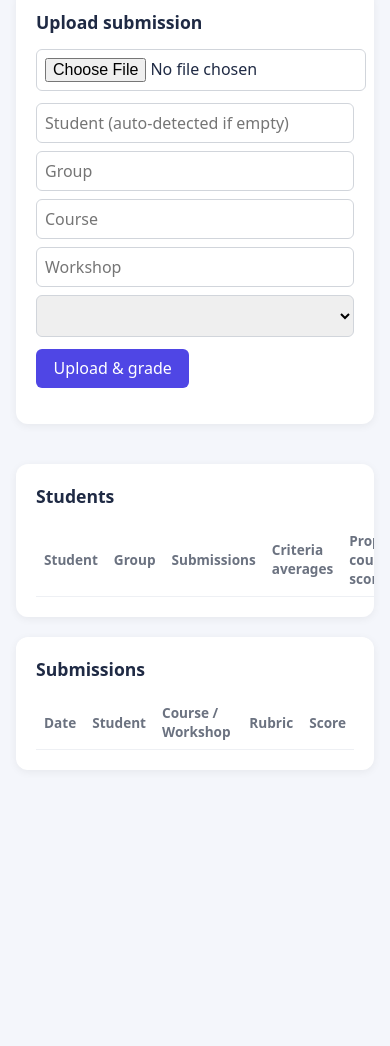
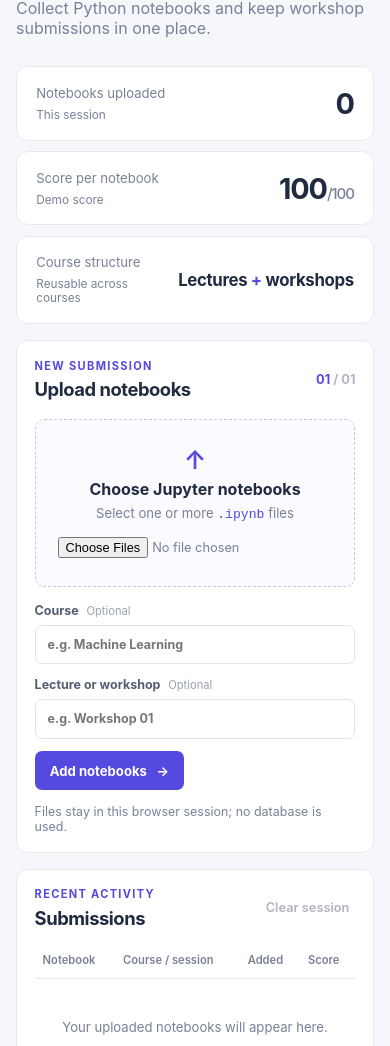
Before and after one commit to JABE22/GradeAgent, a plain HTML site: page frontend/index.html in a window 390 px wide. Shown: the part 173-1219 px from the top of the page. Before the commit the page ends 967 px from the top, so only its background shows below. Drawn offline with Linux system fonts and the light colour scheme; no server answers.

Commit message:
Add local notebook upload draft
Co-authored-by: JABE22 <37688643+JABE22@users.noreply.github.com>

```diff
--- a/frontend/app.js
+++ b/frontend/app.js
@@ -1,30 +1,60 @@
-const $ = (s) => document.querySelector(s);
-const esc = (v) => String(v ?? "").replace(/[&<>"']/g, (c) => ({ "&": "&amp;", "<": "&lt;", ">": "&gt;", '"': "&quot;", "'": "&#39;" }[c]));
-const bar = (p) => `<span class="bar"><i style="width:${Math.max(0, Math.min(100, p))}%"></i></span> ${p ?? "–"}`;
+const form = document.querySelector("#upload-form");
+const fileInput = document.querySelector("#notebooks");
+const message = document.querySelector("#upload-message");
+const list = document.querySelector("#submission-list");
+const emptyState = document.querySelector("#empty-state");
+const count = document.querySelector("#submission-count");
+const clearButton = document.querySelector("#clear-submissions");
+const submissions = [];
 
-async function load() {
-  const [ov, subs, rub] = await Promise.all(["/api/students", "/api/submissions", "/api/rubric"].map((u) => fetch(u).then((r) => r.json())));
-  $("#engine").innerHTML = rub.engines.map((e) => `<option>${esc(e)}</option>`).join("");
-  const t = ov.totals;
-  $("#totals").innerHTML = [["Students", t.students], ["Submissions", t.submissions], ["Mean score", t.mean_score ?? "–"], ["Best", t.max_score ?? "–"], ["Lowest", t.min_score ?? "–"]]
-    .map(([k, v]) => `<div class="stat"><b>${esc(v)}</b><span>${k}</span></div>`).join("");
-  $("#students tbody").innerHTML = ov.students.map((s) => `<tr><td>${esc(s.name)}</td><td>${esc(s.group)}</td><td>${s.submissions}</td>
-    <td>${Object.entries(s.criteria_avg).map(([k, v]) => `<span class="chip">${esc(k)} ${v}%</span>`).join("")}</td>
-    <td>${bar(s.proposed_score)}%</td></tr>`).join("");
-  $("#subs tbody").innerHTML = subs.map((s) => `<tr><td>${esc(new Date(s.created_at).toLocaleString())}</td><td>${esc(s.student)}</td>
-    <td>${esc(s.course)} / ${esc(s.workshop)}</td>
-    <td>${s.criteria.map((c) => `<span class="chip" title="${esc(c.feedback)}">${esc(c.name)} ${c.score}/${c.max_score}</span>`).join("")}</td>
-    <td>${s.score}/${s.max_score}</td></tr>`).join("");
+function addCell(row, value, className = "") {
+  const cell = document.createElement("td");
+  cell.textContent = value;
+  if (className) cell.className = className;
+  row.append(cell);
 }
 
-$("#upload").addEventListener("submit", async (e) => {
-  e.preventDefault();
-  const msg = $("#msg");
-  msg.className = ""; msg.textContent = "Grading…";
-  const r = await fetch("/api/submissions", { method: "POST", body: new FormData(e.target) });
-  const body = await r.json();
-  if (r.ok) { msg.className = "ok"; msg.textContent = `Graded ${body.student}: ${body.score}/${body.max_score}`; e.target.reset(); load(); }
-  else { msg.className = "err"; msg.textContent = body.detail; }
+function render() {
+  list.replaceChildren();
+  submissions.forEach((submission) => {
+    const row = document.createElement("tr");
+    addCell(row, submission.filename, "filename");
+    addCell(row, [submission.course, submission.workshop].filter(Boolean).join(" / ") || "—");
+    addCell(row, submission.added);
+    addCell(row, "100 / 100", "score");
+    list.append(row);
+  });
+  count.textContent = String(submissions.length);
+  emptyState.hidden = submissions.length > 0;
+  clearButton.disabled = submissions.length === 0;
+}
+
+form.addEventListener("submit", (event) => {
+  event.preventDefault();
+  const selected = Array.from(fileInput.files || []);
+  const notebooks = selected.filter((file) => file.name.toLowerCase().endsWith(".ipynb"));
+  const skipped = selected.length - notebooks.length;
+
+  if (notebooks.length === 0) {
+    message.textContent = "Choose at least one .ipynb notebook to continue.";
+    fileInput.value = "";
+    return;
+  }
+
+  const added = new Date().toLocaleString();
+  notebooks.forEach((file) => submissions.unshift({
+    filename: file.name,
+    course: form.elements.course.value.trim(),
+    workshop: form.elements.workshop.value.trim(),
+    added,
+  }));
+  render();
+  message.textContent = `${notebooks.length} notebook${notebooks.length === 1 ? "" : "s"} added with a demo score of 100${skipped ? `; ${skipped} non-notebook file${skipped === 1 ? " was" : "s were"} skipped` : ""}.`;
+  form.reset();
 });
 
-load();
+clearButton.addEventListener("click", () => {
+  submissions.length = 0;
+  render();
+  message.textContent = "Session cleared. Files were not stored.";
+});
--- a/frontend/index.html
+++ b/frontend/index.html
@@ -3,36 +3,89 @@
 <head>
   <meta charset="utf-8">
   <meta name="viewport" content="width=device-width, initial-scale=1">
-  <title>GradeAgent</title>
+  <meta name="theme-color" content="#f6f7fb">
+  <title>GradeAgent — Notebook review</title>
   <link rel="stylesheet" href="style.css">
 </head>
 <body>
-  <header><h1>Grade<span>Agent</span></h1><p>Automated grading of Python &amp; Jupyter submissions</p></header>
+  <header class="topbar">
+    <a class="brand" href="#" aria-label="GradeAgent home">Grade<span>Agent</span></a>
+    <span class="local-badge"><i></i> Local preview</span>
+  </header>
   <main>
-    <section class="card">
-      <h2>Upload submission</h2>
-      <form id="upload">
-        <input type="file" name="file" accept=".ipynb,.py" required>
-        <div class="grid">
-          <input name="student" placeholder="Student (auto-detected if empty)">
-          <input name="group" placeholder="Group">
-          <input name="course" placeholder="Course">
-          <input name="workshop" placeholder="Workshop">
-          <select name="engine" id="engine"></select>
+    <section class="intro">
+      <p class="eyebrow">COURSE WORKSPACE / OVERVIEW</p>
+      <h1>Notebook review</h1>
+      <p>Collect Python notebooks and keep workshop submissions in one place.</p>
+    </section>
+
+    <section class="stats" aria-label="Submission summary">
+      <article class="stat-card">
+        <span class="stat-label">Notebooks uploaded</span>
+        <strong id="submission-count" aria-live="polite">0</strong>
+        <span class="stat-note">This session</span>
+      </article>
+      <article class="stat-card">
+        <span class="stat-label">Score per notebook</span>
+        <strong>100<span class="points">/100</span></strong>
+        <span class="stat-note">Demo score</span>
+      </article>
+      <article class="stat-card">
+        <span class="stat-label">Course structure</span>
+        <strong class="structure">Lectures <span>+</span> workshops</strong>
+        <span class="stat-note">Reusable across courses</span>
+      </article>
+    </section>
+
+    <section class="panel upload-panel">
+      <div class="panel-heading">
+        <div>
+          <p class="eyebrow">NEW SUBMISSION</p>
+          <h2>Upload notebooks</h2>
         </div>
-        <button>Upload &amp; grade</button>
-        <p id="msg"></p>
+        <span class="step">01 <span>/ 01</span></span>
+      </div>
+      <form id="upload-form">
+        <label class="file-picker" for="notebooks">
+          <span class="upload-icon" aria-hidden="true">↑</span>
+          <span class="picker-title">Choose Jupyter notebooks</span>
+          <span class="picker-hint">Select one or more <code>.ipynb</code> files</span>
+          <input id="notebooks" name="notebooks" type="file" accept=".ipynb,application/x-ipynb+json" multiple required>
+        </label>
+        <div class="form-row">
+          <label>
+            <span>Course <span class="optional">Optional</span></span>
+            <input id="course" name="course" placeholder="e.g. Machine Learning">
+          </label>
+          <label>
+            <span>Lecture or workshop <span class="optional">Optional</span></span>
+            <input id="workshop" name="workshop" placeholder="e.g. Workshop 01">
+          </label>
+          <button type="submit">Add notebooks <span aria-hidden="true">→</span></button>
+        </div>
+        <p id="upload-message" class="message" role="status">Files stay in this browser session; no database is used.</p>
       </form>
     </section>
-    <section class="stats" id="totals"></section>
-    <section class="card">
-      <h2>Students</h2>
-      <table id="students"><thead><tr><th>Student</th><th>Group</th><th>Submissions</th><th>Criteria averages</th><th>Proposed course score</th></tr></thead><tbody></tbody></table>
+
+    <section class="panel submissions-panel">
+      <div class="panel-heading list-heading">
+        <div>
+          <p class="eyebrow">RECENT ACTIVITY</p>
+          <h2>Submissions</h2>
+        </div>
+        <button id="clear-submissions" class="text-button" type="button" disabled>Clear session</button>
+      </div>
+      <div class="table-wrap">
+        <table>
+          <thead>
+            <tr><th scope="col">Notebook</th><th scope="col">Course / session</th><th scope="col">Added</th><th scope="col">Score</th></tr>
+          </thead>
+          <tbody id="submission-list"></tbody>
+        </table>
+        <p id="empty-state" class="empty-state">Your uploaded notebooks will appear here.</p>
+      </div>
     </section>
-    <section class="card">
-      <h2>Submissions</h2>
-      <table id="subs"><thead><tr><th>Date</th><th>Student</th><th>Course / Workshop</th><th>Rubric</th><th>Score</th></tr></thead><tbody></tbody></table>
-    </section>
+    <p class="prototype-note">Prototype only: scores are placeholders, and the list clears when this page is refreshed.</p>
   </main>
   <script src="app.js"></script>
 </body>
--- a/frontend/style.css
+++ b/frontend/style.css
@@ -1,21 +1,216 @@
-:root { --bg:#f4f6fb; --ink:#1f2a44; --accent:#4f46e5; --muted:#6b7280; }
+:root {
+  color-scheme: light;
+  --page: #f6f7fb;
+  --surface: #fff;
+  --ink: #202b42;
+  --muted: #788196;
+  --line: #e8eaf0;
+  --accent: #5549df;
+  --accent-soft: #f0efff;
+  --green: #237b60;
+}
+
 * { box-sizing: border-box; }
-body { margin:0; font-family: system-ui, sans-serif; background:var(--bg); color:var(--ink); }
-header { background:linear-gradient(135deg,#1f2a44,var(--accent)); color:#fff; padding:1.5rem 2rem; }
-header h1 { margin:0; } header h1 span { color:#a5b4fc; } header p { margin:.25rem 0 0; opacity:.8; }
-main { max-width:1100px; margin:1.5rem auto; padding:0 1rem; display:grid; gap:1.25rem; }
-.card { background:#fff; border-radius:12px; padding:1.25rem; box-shadow:0 2px 8px rgba(0,0,0,.06); overflow-x:auto; }
-.card h2 { margin-top:0; font-size:1.1rem; }
-.grid { display:grid; grid-template-columns:repeat(auto-fit,minmax(180px,1fr)); gap:.5rem; margin:.75rem 0; }
-input, select { padding:.5rem; border:1px solid #d1d5db; border-radius:6px; font:inherit; }
-button { background:var(--accent); color:#fff; border:0; border-radius:6px; padding:.55rem 1.1rem; cursor:pointer; font:inherit; }
-table { width:100%; border-collapse:collapse; }
-th, td { text-align:left; padding:.5rem; border-bottom:1px solid #eef0f4; vertical-align:middle; }
-th { color:var(--muted); font-weight:600; font-size:.85rem; }
-.stats { display:grid; grid-template-columns:repeat(auto-fit,minmax(150px,1fr)); gap:1rem; }
-.stat { background:#fff; border-radius:12px; padding:1rem; text-align:center; box-shadow:0 2px 8px rgba(0,0,0,.06); }
-.stat b { display:block; font-size:1.6rem; color:var(--accent); } .stat span { color:var(--muted); font-size:.85rem; }
-.bar { background:#e5e7eb; border-radius:4px; height:8px; width:120px; display:inline-block; vertical-align:middle; }
-.bar i { display:block; height:100%; background:var(--accent); border-radius:4px; }
-.chip { display:inline-block; font-size:.75rem; background:#eef2ff; color:var(--accent); border-radius:10px; padding:.1rem .5rem; margin:.1rem; }
-.err { color:#b91c1c; } .ok { color:#047857; }
+
+body {
+  margin: 0;
+  background: var(--page);
+  color: var(--ink);
+  font-family: Inter, ui-sans-serif, system-ui, -apple-system, BlinkMacSystemFont, "Segoe UI", sans-serif;
+}
+
+button, input { font: inherit; }
+
+.topbar {
+  min-height: 70px;
+  display: flex;
+  align-items: center;
+  justify-content: space-between;
+  padding: 0 max(1.5rem, calc((100% - 1120px) / 2));
+  background: var(--surface);
+  border-bottom: 1px solid var(--line);
+}
+
+.brand {
+  color: var(--ink);
+  font-size: 1.2rem;
+  font-weight: 750;
+  letter-spacing: -.04em;
+  text-decoration: none;
+}
+
+.brand span { color: var(--accent); }
+
+.local-badge {
+  display: inline-flex;
+  align-items: center;
+  gap: .45rem;
+  border: 1px solid var(--line);
+  border-radius: 999px;
+  padding: .4rem .7rem;
+  color: var(--muted);
+  font-size: .78rem;
+}
+
+.local-badge i {
+  width: 7px;
+  height: 7px;
+  border-radius: 50%;
+  background: #45a17d;
+}
+
+main {
+  width: min(100% - 2rem, 960px);
+  margin: 3rem auto 2rem;
+}
+
+.intro { margin-bottom: 1.75rem; }
+
+.eyebrow {
+  margin: 0 0 .55rem;
+  color: var(--accent);
+  font-size: .69rem;
+  font-weight: 750;
+  letter-spacing: .12em;
+}
+
+h1 {
+  margin: 0;
+  font-size: clamp(2rem, 5vw, 2.7rem);
+  letter-spacing: -.055em;
+  line-height: 1.1;
+}
+
+.intro > p:last-child {
+  margin: .7rem 0 0;
+  color: var(--muted);
+}
+
+.stats {
+  display: grid;
+  grid-template-columns: repeat(3, minmax(0, 1fr));
+  gap: 1rem;
+  margin-bottom: 1rem;
+}
+
+.stat-card, .panel {
+  background: var(--surface);
+  border: 1px solid var(--line);
+  border-radius: 12px;
+}
+
+.stat-card {
+  display: grid;
+  gap: .45rem;
+  min-height: 132px;
+  padding: 1.1rem 1.2rem;
+}
+
+.stat-label, .stat-note { color: var(--muted); font-size: .82rem; }
+.stat-card strong { font-size: 1.8rem; letter-spacing: -.04em; }
+.stat-card .points { color: var(--muted); font-size: .95rem; font-weight: 500; }
+.stat-card .structure { font-size: 1.05rem; letter-spacing: -.02em; }
+.structure span { color: var(--accent); }
+.stat-note { font-size: .74rem; }
+
+.panel { padding: 1.5rem; margin-top: 1rem; }
+
+.panel-heading {
+  display: flex;
+  justify-content: space-between;
+  align-items: center;
+  margin-bottom: 1.15rem;
+}
+
+.panel-heading .eyebrow { margin-bottom: .35rem; }
+h2 { margin: 0; font-size: 1.15rem; letter-spacing: -.025em; }
+.step { color: var(--accent); font-size: .8rem; font-weight: 700; }
+.step span { color: #b2b6c4; }
+
+.file-picker {
+  display: grid;
+  justify-items: center;
+  gap: .4rem;
+  padding: 1.7rem 1rem;
+  border: 1px dashed #c9c7e9;
+  border-radius: 9px;
+  background: #fbfaff;
+  text-align: center;
+  cursor: pointer;
+}
+
+.file-picker:focus-within { outline: 3px solid #dcd9ff; outline-offset: 2px; }
+.file-picker input { max-width: 100%; margin-top: .55rem; color: var(--muted); font-size: .8rem; }
+.upload-icon { color: var(--accent); font-size: 1.6rem; font-weight: 600; line-height: 1; }
+.picker-title { font-weight: 700; }
+.picker-hint { color: var(--muted); font-size: .82rem; }
+code { color: var(--accent); }
+
+.form-row {
+  display: grid;
+  grid-template-columns: 1fr 1fr auto;
+  align-items: end;
+  gap: .8rem;
+  margin-top: 1rem;
+}
+
+.form-row label { display: grid; gap: .45rem; color: #535d72; font-size: .78rem; font-weight: 650; }
+.optional { margin-left: .3rem; color: #9aa1af; font-size: .7rem; font-weight: 400; }
+.form-row input {
+  width: 100%;
+  min-width: 0;
+  border: 1px solid #dfe2e9;
+  border-radius: 7px;
+  padding: .7rem .75rem;
+  color: var(--ink);
+  outline: none;
+}
+
+.form-row input:focus { border-color: var(--accent); box-shadow: 0 0 0 3px #eeedff; }
+button { cursor: pointer; }
+.form-row button {
+  border: 0;
+  border-radius: 7px;
+  padding: .72rem .95rem;
+  background: var(--accent);
+  color: #fff;
+  font-size: .82rem;
+  font-weight: 650;
+  white-space: nowrap;
+}
+
+.form-row button:hover { background: #4539cb; }
+.form-row button span { margin-left: .4rem; }
+.message { margin: .85rem 0 0; color: var(--muted); font-size: .78rem; }
+
+.list-heading { margin-bottom: .8rem; }
+.text-button {
+  border: 0;
+  background: transparent;
+  color: var(--accent);
+  font-size: .8rem;
+  font-weight: 600;
+}
+
+.text-button:disabled { color: #b0b4c0; cursor: default; }
+.table-wrap { overflow-x: auto; }
+table { width: 100%; border-collapse: collapse; text-align: left; }
+th, td { padding: .8rem .65rem; border-bottom: 1px solid var(--line); font-size: .8rem; }
+th { color: var(--muted); font-size: .7rem; font-weight: 600; }
+td { color: #505b71; }
+td.filename { color: var(--ink); font-weight: 600; }
+td.score { color: var(--green); font-weight: 700; white-space: nowrap; }
+.empty-state { padding: 1.7rem 0 .9rem; color: var(--muted); font-size: .82rem; text-align: center; }
+.prototype-note { margin: 1rem 0; color: #8b92a2; font-size: .75rem; text-align: center; }
+
+@media (max-width: 680px) {
+  main { margin-top: 2rem; }
+  .stats { grid-template-columns: 1fr; gap: .65rem; }
+  .stat-card { min-height: auto; grid-template-columns: 1fr auto; align-items: center; }
+  .stat-card strong { grid-row: span 2; grid-column: 2; }
+  .stat-note { grid-column: 1; }
+  .form-row { grid-template-columns: 1fr; }
+  .form-row button { justify-self: start; }
+  .panel { padding: 1.1rem; }
+  th, td { padding: .7rem .5rem; }
+}
```
Also changed, not shown: 1 other file.
